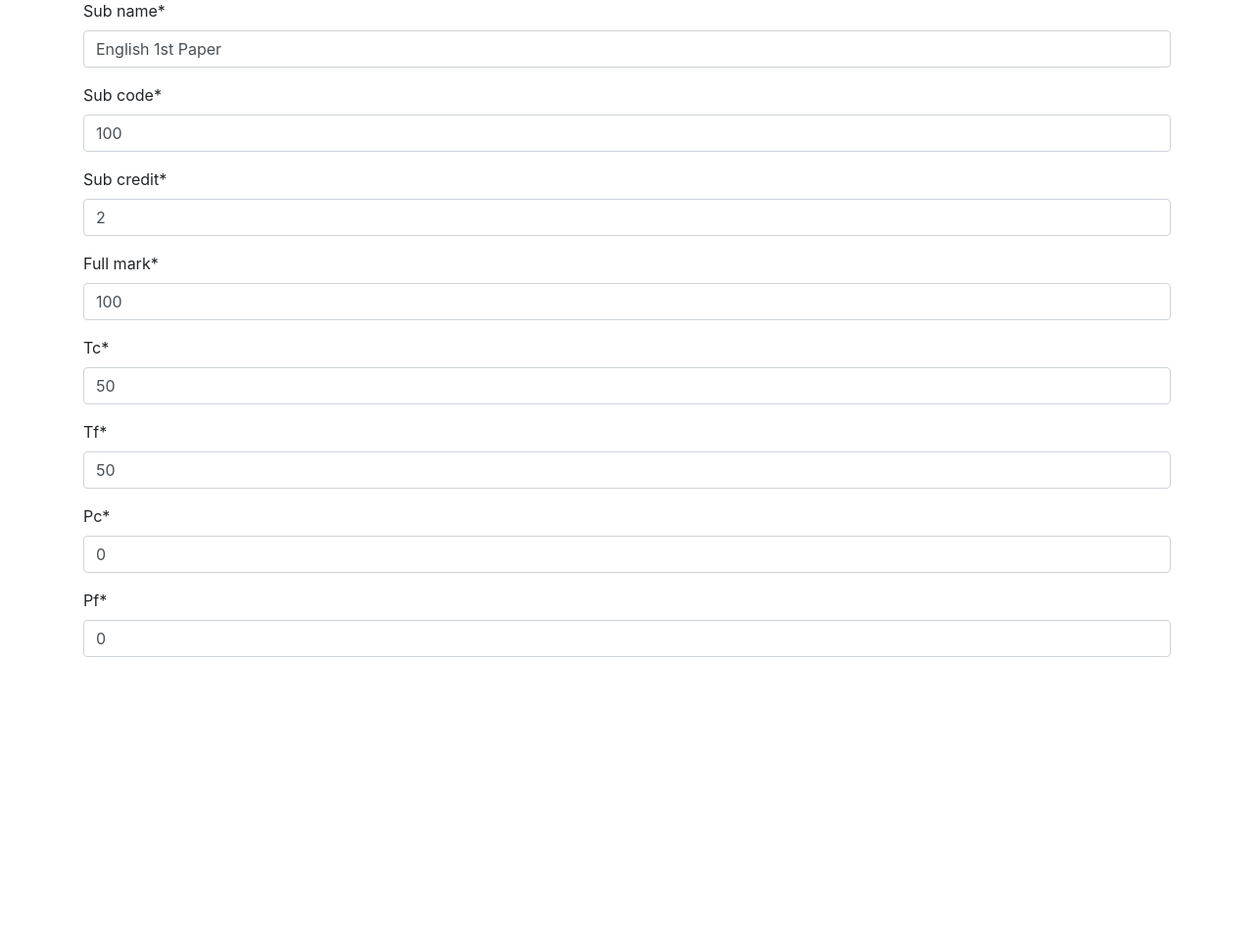
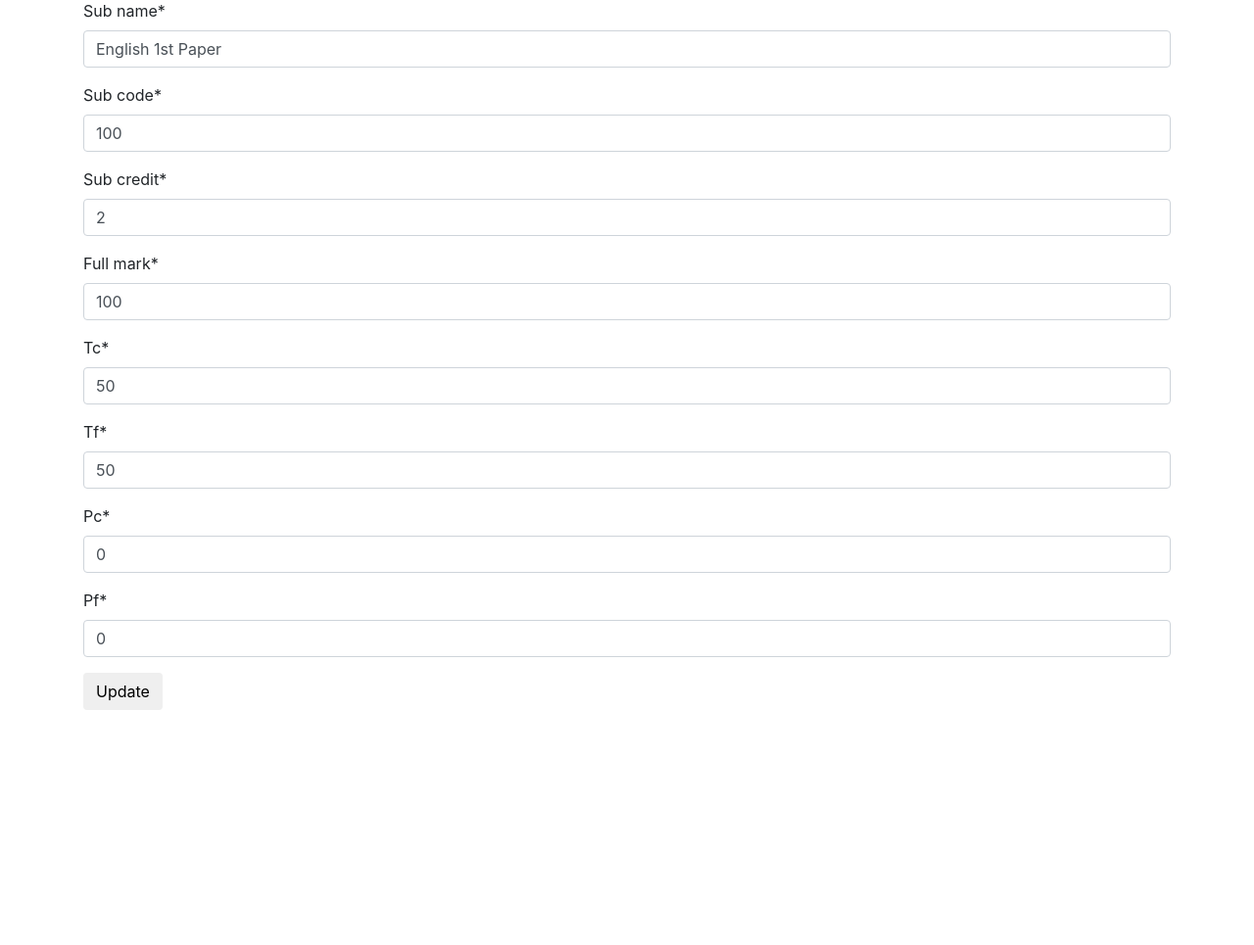
Before and after one commit to TechTouhid/Rpi-Project-django, a Django app: a page that uses rpiapp/templates/subject_details_view.html in a window 1280 px wide. Shown: the part 57-1022 px from the top of the page at 98% size. Run offline with Django 3.2, Linux system fonts and the light colour scheme; data comes from the database, SQL or seed files in the repository; both versions use the stored data as it was after the commit; some libraries are stand-ins or nearby versions.

Commit message:
created subject update view

```diff
--- a/rpi/urls.py
+++ b/rpi/urls.py
@@ -28,7 +28,7 @@ urlpatterns = [
     url(r'^subject/create/$', SubjectCreateView.as_view(), name='subject_create_view'),
     url(r'^subject/list/$', SubjectListView.as_view(), name='subject_list_view'),
     url(r'^subject/(?P<slug>[-\w]+)$', SubjectDetailView.as_view(), name='subject_details_view'),
-    url(r'^subject/(?P<slug>[-\w]+)$', SubjectUpdateView.as_view(), name='subject_update_view'),
+    url(r'^subject/(?P<slug>[-\w]+)/update/$', SubjectUpdateView.as_view(), name='subject_update_view'),
 
     url(r'^student/create/$', StudentCreateView.as_view(), name='student_create_view'),
     url(r'^student/list/$', StudentListView.as_view(), name='student_list_view'),
--- a/rpiapp/templates/subject_details_view.html
+++ b/rpiapp/templates/subject_details_view.html
@@ -12,7 +12,10 @@
 
 {% block content %}
 
-    <form method="POST" action=".">{% csrf_token %}
+    <form method="" action="{{ request.path}}{{ '/update/' }}">{% csrf_token %}
         {{ form|crispy}}
+
+        <button type="submit" class="btn btn-default">Update</button>
+
     </form>
 {% endblock %}
--- a/rpiapp/views.py
+++ b/rpiapp/views.py
@@ -136,7 +136,7 @@ class SubjectDetailView(SuccessMessageMixin, ModelFormMixin, MultipleObjectMixin
 class SubjectUpdateView(UpdateView):
     model = Subject
     form_class = SubjectForm
-    template_name = 'subject_details_view.html'
+    template_name = 'subject_update_view.html'
 
 
 class StudentCreateView(SuccessMessageMixin, CreateView):
```
Also changed, not shown: rpiapp/templates/subject_update_view.html (added, +12 -0 lines), db.sqlite3.
